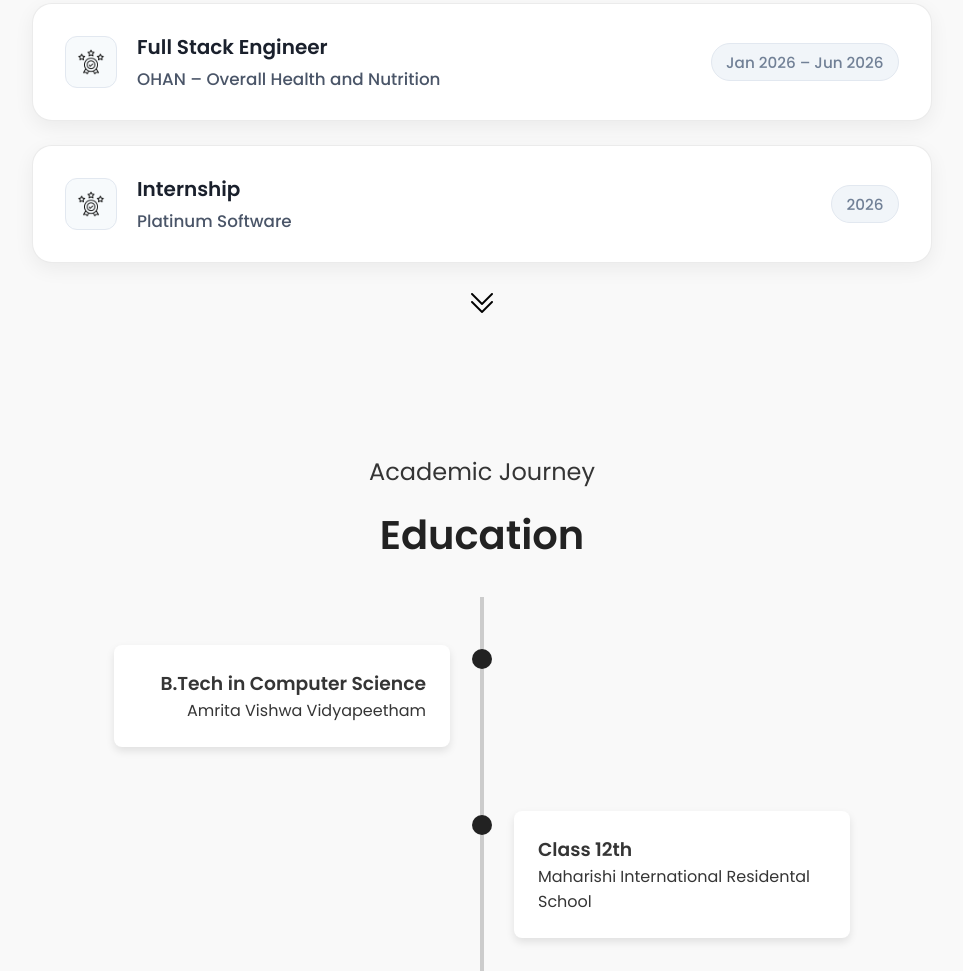
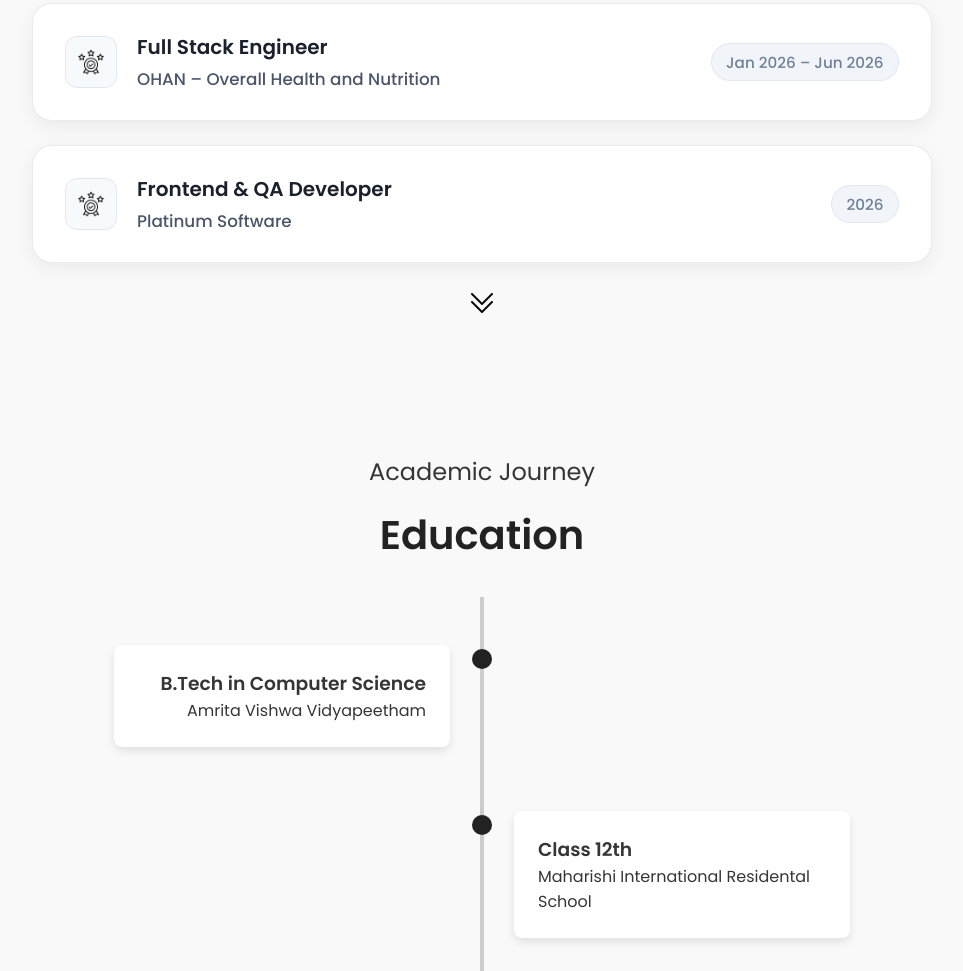
Before and after one commit to DPavanKrishna/portfolio, a plain HTML site: page index.html in a window 1280 px wide. Shown: the part 1557-2528 px from the top of the page, without its empty margins (158-1121 px from the left). Drawn offline with Linux system fonts and the light colour scheme.

Commit message:
Update Platinum Software role to Frontend & QA Developer

```diff
--- a/index.html
+++ b/index.html
@@ -146,7 +146,7 @@
                 <img src="assests/experience.png" alt="Company icon" class="icon exp-icon" />
               </div>
               <div>
-                <h3 class="work-exp-role">Internship</h3>
+                <h3 class="work-exp-role">Frontend & QA Developer</h3>
                 <h4 class="work-exp-company">Platinum Software</h4>
               </div>
             </div>
```
